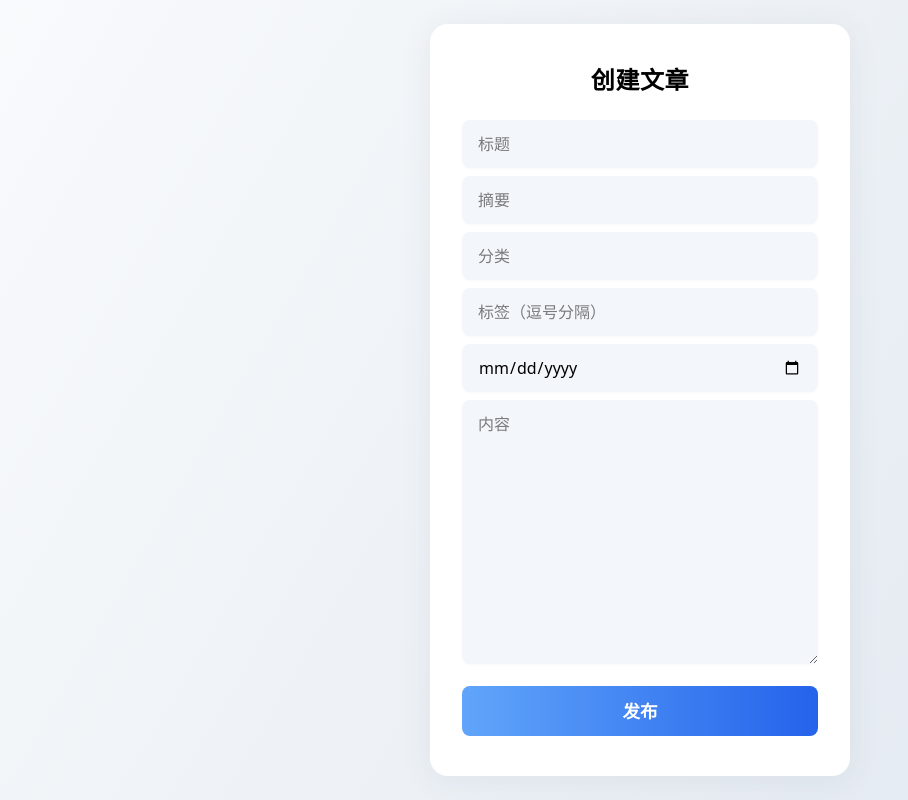
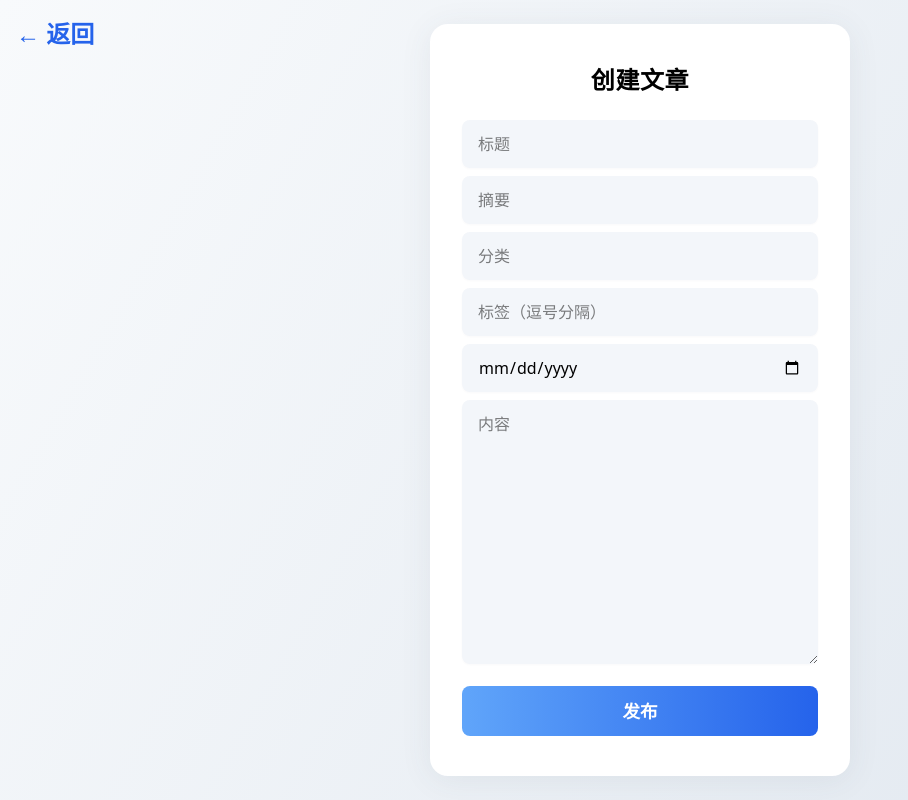
Before and after one commit to xianshi3/Reality-Blog, a Next.js app: page /admin/create in a window 1280 px wide. Shown: the whole page, without its empty margins (0-908 px from the left). Built offline with nearby package versions, Linux system fonts and the light colour scheme; no server answers.

Commit message:
管理页面子页面添加返回按钮

```diff
--- a/app/admin/create/create-article.css
+++ b/app/admin/create/create-article.css
@@ -78,3 +78,23 @@
   0% { transform: rotate(0deg);}
   100% { transform: rotate(360deg);}
 }
+
+.create-back-button {
+  position: fixed;
+  top: 1rem;
+  left: 1rem;
+  z-index: 1000;
+  background: none;
+  border: none;
+  cursor: pointer;
+  font-size: 1.5rem;
+  color: #2563eb; /* blue-600 */
+  font-weight: 600;
+  padding: 0;
+  user-select: none;
+  transition: color 0.2s;
+}
+
+.create-back-button:hover {
+  color: #1d4ed8; /* blue-700 */
+}
--- a/app/admin/create/page.tsx
+++ b/app/admin/create/page.tsx
@@ -24,7 +24,6 @@ export default function CreateArticle() {
     }
     setLoading(true);
 
-    // 构造插入对象，避免空字符串传给 timestamp 字段
     const insertData: any = { ...form };
     if (!form.date) delete insertData.date;
     if (!form.summary) delete insertData.summary;
@@ -42,8 +41,22 @@ export default function CreateArticle() {
     }
   };
 
+  const handleBack = () => {
+    router.push("/admin");
+  };
+
   return (
-    <div className="create-bg min-h-screen flex items-center justify-center">
+    <div className="create-bg min-h-screen flex items-center justify-center relative">
+      {/* 固定左上角返回按钮 */}
+      <button
+        onClick={handleBack}
+        className="create-back-button"
+        aria-label="返回管理页"
+        type="button"
+      >
+        ← 返回
+      </button>
+
       <div className="create-card animate-fade-in-up">
         <h2 className="text-2xl font-bold mb-6 text-center tracking-wide">创建文章</h2>
         <div className="space-y-4">
--- a/app/admin/edit/[id]/page.tsx
+++ b/app/admin/edit/[id]/page.tsx
@@ -41,12 +41,25 @@ export default function EditArticle() {
     }
   };
 
+  const handleBack = () => {
+    router.push("/admin");
+  };
+
   if (loading || !form) {
     return <div className="text-center text-gray-500 mt-20">加载中...</div>;
   }
 
   return (
-    <div className="edit-container">
+    <>
+      <button
+        onClick={handleBack}
+        className="edit-back-button"
+        aria-label="返回管理页"
+      >
+        ← 返回
+      </button>
+
+      <div className="edit-container" style={{ paddingTop: "3rem" }}>
         <h2 className="edit-title">编辑文章</h2>
 
         <input
@@ -63,14 +76,11 @@ export default function EditArticle() {
           placeholder="文章内容"
         />
 
-      <button
-        onClick={handleUpdate}
-        disabled={saving}
-        className="edit-button"
-      >
+        <button onClick={handleUpdate} disabled={saving} className="edit-button">
           {saving && <div className="spinner" />}
           {saving ? "保存中..." : "保存"}
         </button>
       </div>
+    </>
   );
 }
```
Also changed, not shown: app/admin/edit/[id]/edit-article.css (+24 -0 lines). Lines whose indentation alone changed are shown as unchanged.
